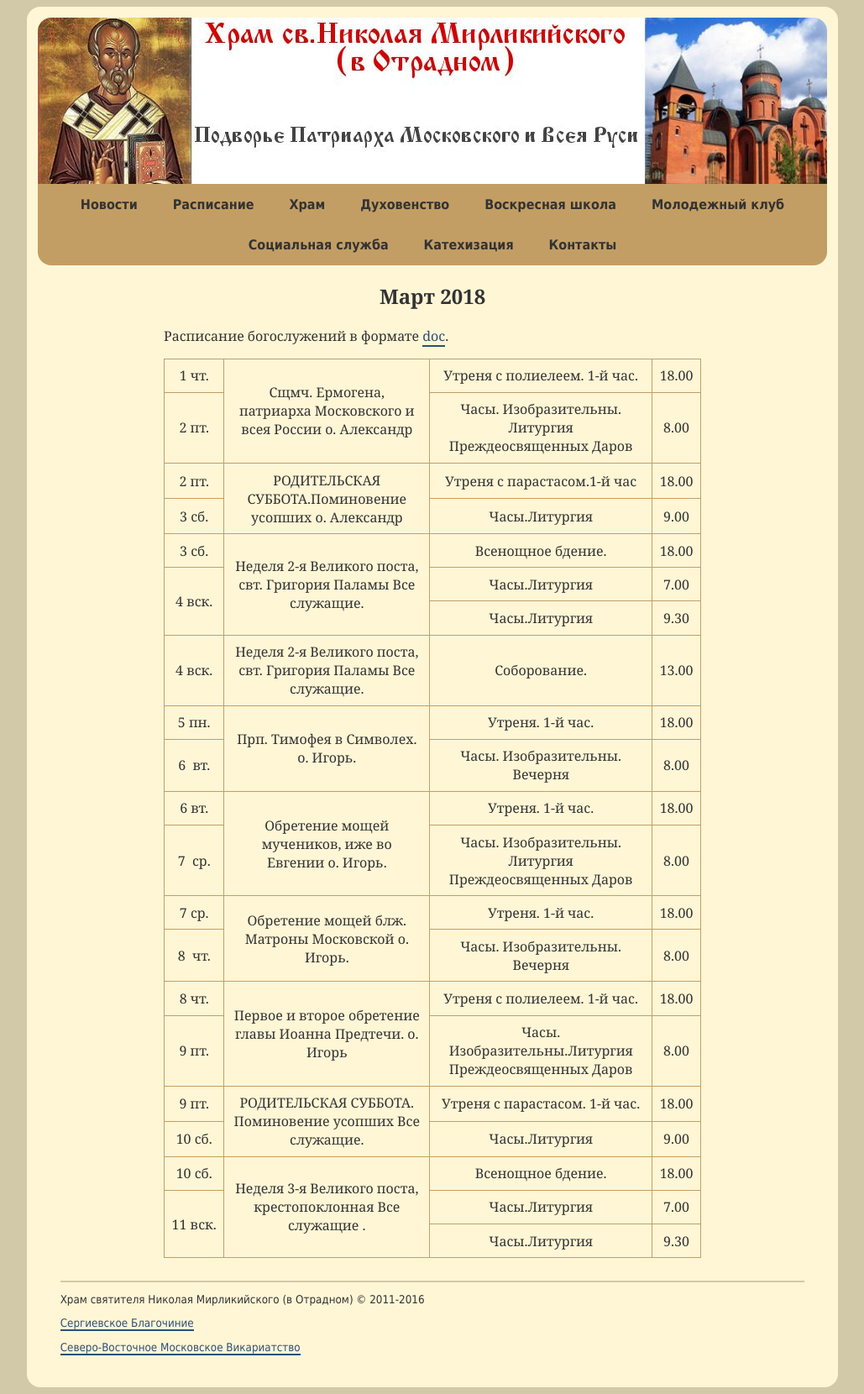
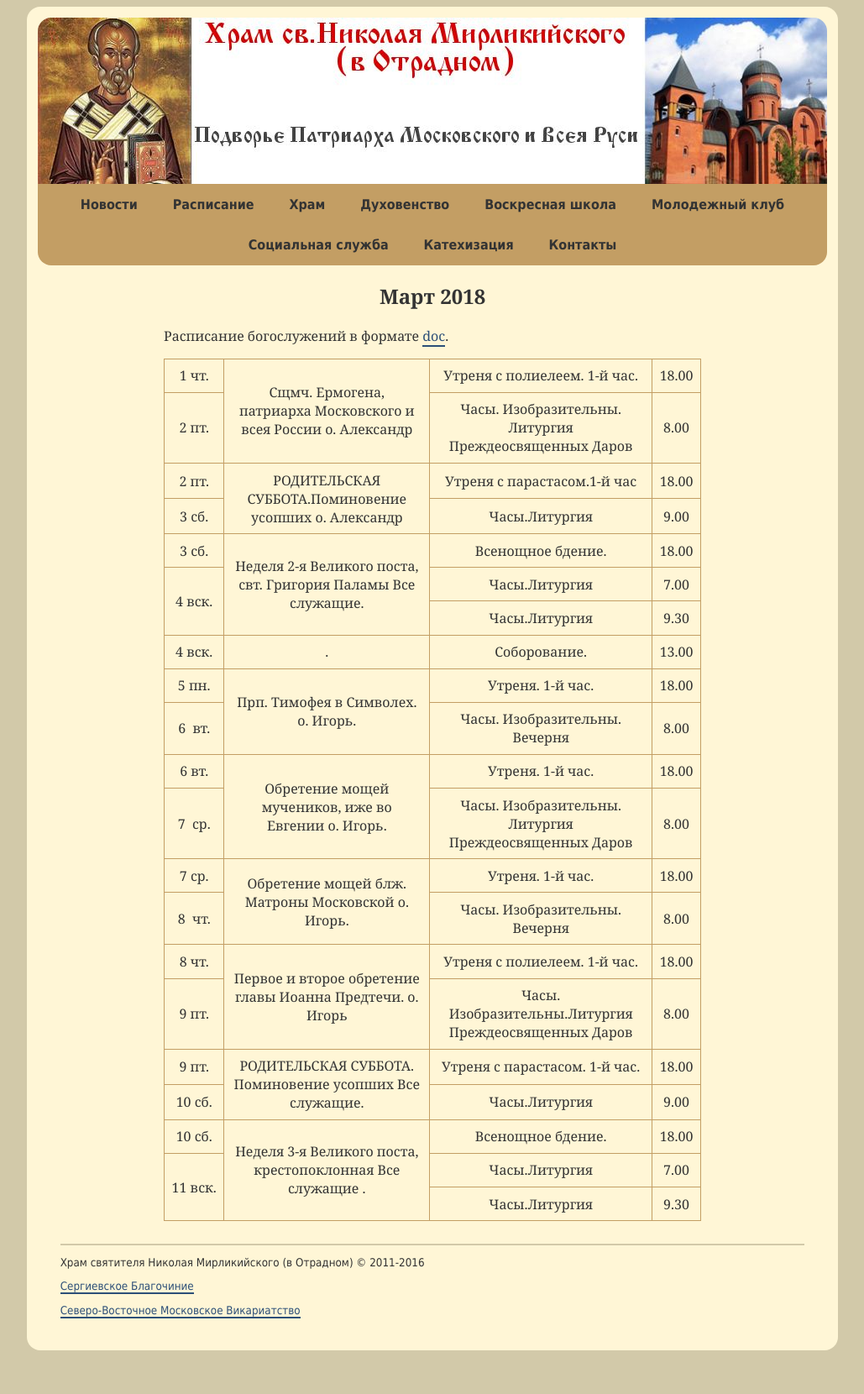
Before and after one commit to hramotradnoe/hramotradnoe.github.io, a Jekyll site: the page built from schedule/index.html, in a window 1280 px wide. Shown: the whole page at 84% size, without its empty margins (125-1154 px from the left). Built offline with Jekyll 4.4.1, drawn with Linux system fonts in a browser that asks for light colours; after the commit the page ends 1616 px from its top, so only the background shows below that.

Commit message:
Update schedule.yml

```diff
--- a/_data/schedule.yml
+++ b/_data/schedule.yml
@@ -29,7 +29,7 @@ timetable:
       - day   : 4&nbsp;вск.
         time  : '9.30'
         title : "Часы.Литургия"
- - description : "Неделя 2-я Великого поста, свт. Григория Паламы Все служащие."
+ - description : "."
    services    :
       - day   : 4&nbsp;вск.
         time  : '13.00'
```
